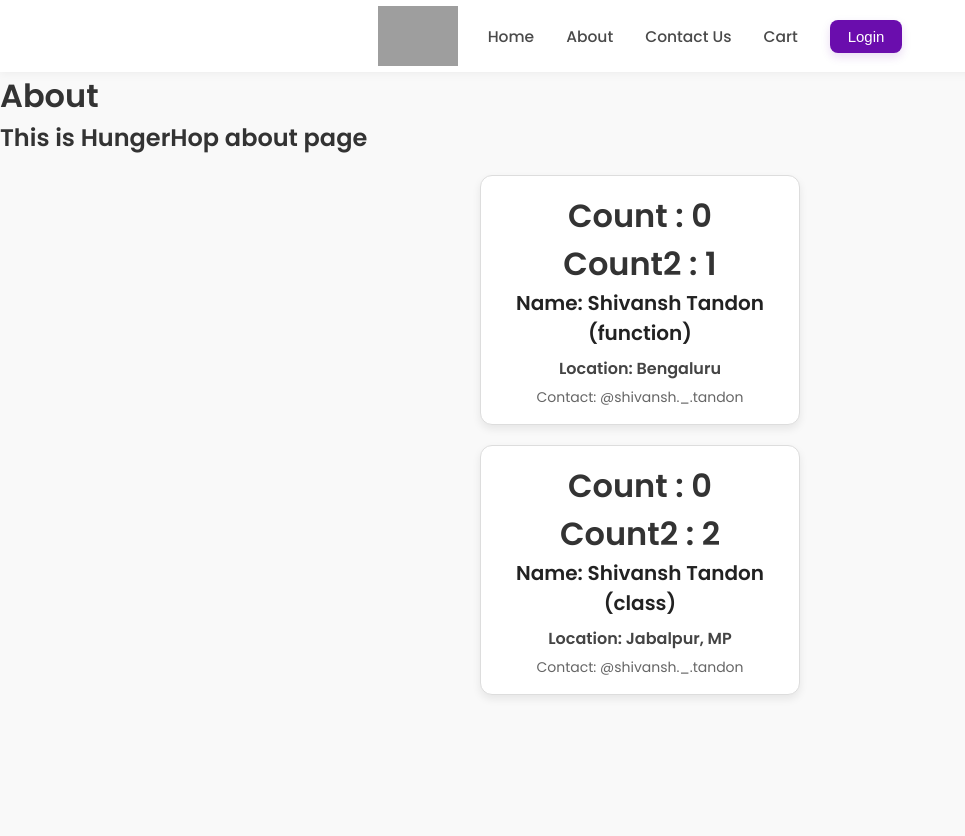
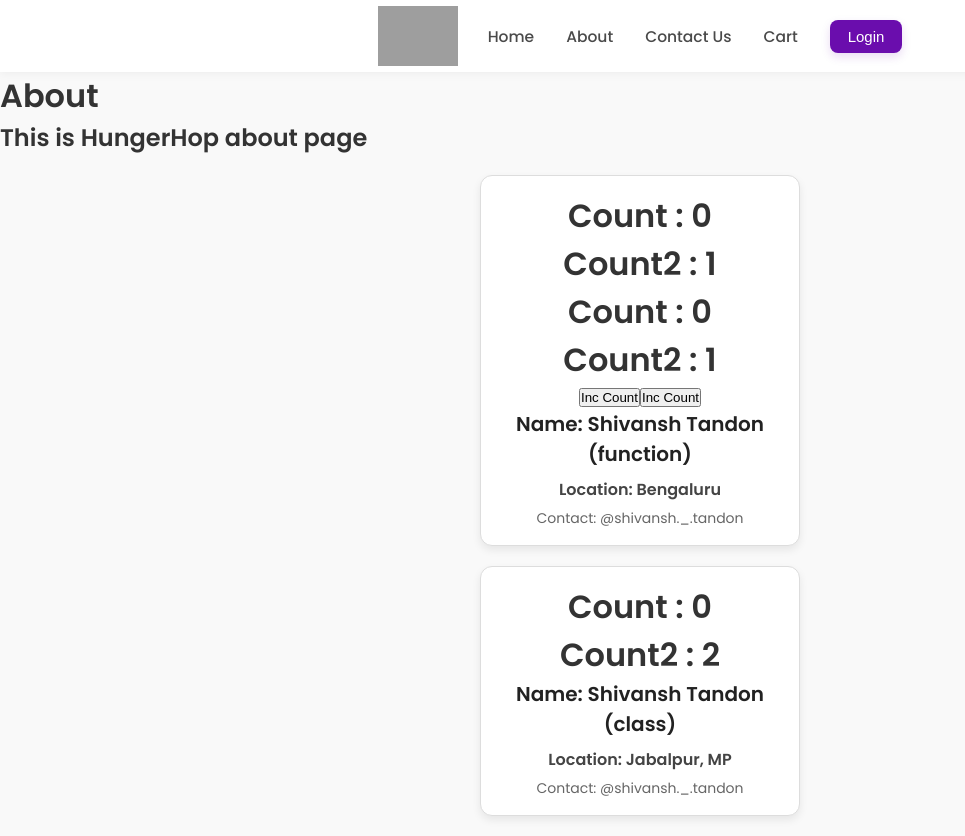
Before and after one commit to shivanshtanonwork/HungerHop, a React (Vite) app: page /about in a window 1280 px wide. Shown: the whole page, without its empty margins (0-965 px from the left). Before the commit the page ends 800 px from the top, so only its background shows below. Built offline with nearby package versions, Linux system fonts and the light colour scheme; grey boxes are pictures that could not be loaded.

Commit message:
Practiced about inc count using array and object

```diff
--- a/src/components/User.jsx
+++ b/src/components/User.jsx
@@ -1,12 +1,28 @@
 import { useState } from "react";
 
 const User = ({ name }) => {
-  const [count] = useState(0);
-  const [count2] = useState(1);
+  const [count, setCount] = useState({ count1: 0, count2: 1 });
+  const [counts, setCounts] = useState([0, 1]);
+
+  const handleClick = () => {
+    setCount((prev) => ({
+      ...prev,
+      count1: prev.count1 + 1,
+      count2: prev.count2 + 1,
+    }));
+  };
+  const handleClick2 = () => {
+    setCounts((prev) => prev.map((val) => val + 1));
+  };
   return (
     <div className="user-card">
-      <h1>Count : {count}</h1>
-      <h1>Count2 : {count2}</h1>
+      <h1>Count : {count.count1}</h1>
+      <h1>Count2 : {count.count2}</h1>
+      <h1>Count : {counts[0]}</h1>
+      <h1>Count2 : {counts[1]}</h1>
+      <button onClick={handleClick}>Inc Count</button>
+      <button onClick={handleClick2}>Inc Count</button>
+
       <h2>Name: {name}</h2>
       <h3>Location: Bengaluru</h3>
       <h4>Contact: @shivansh._.tandon</h4>
```
